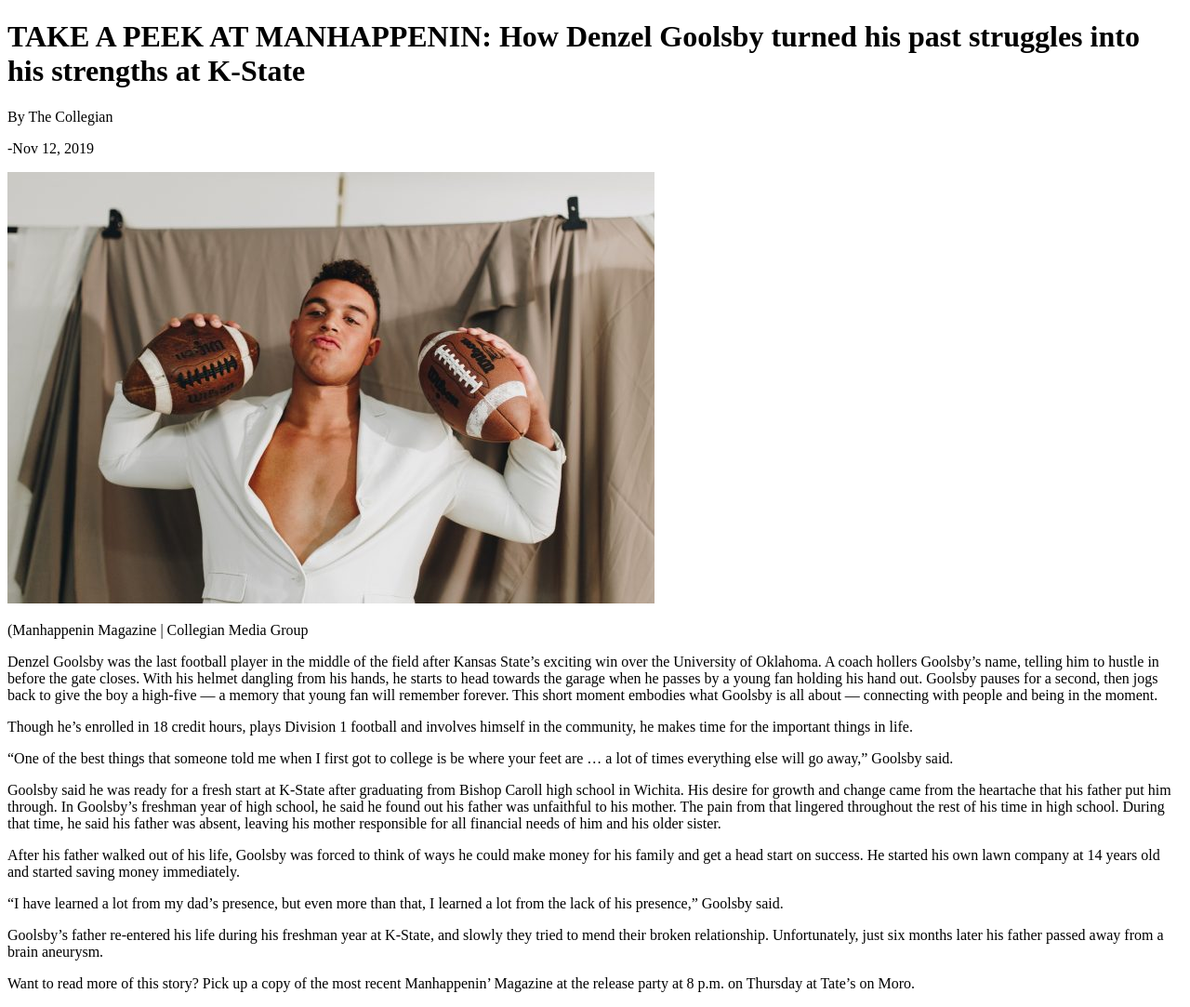
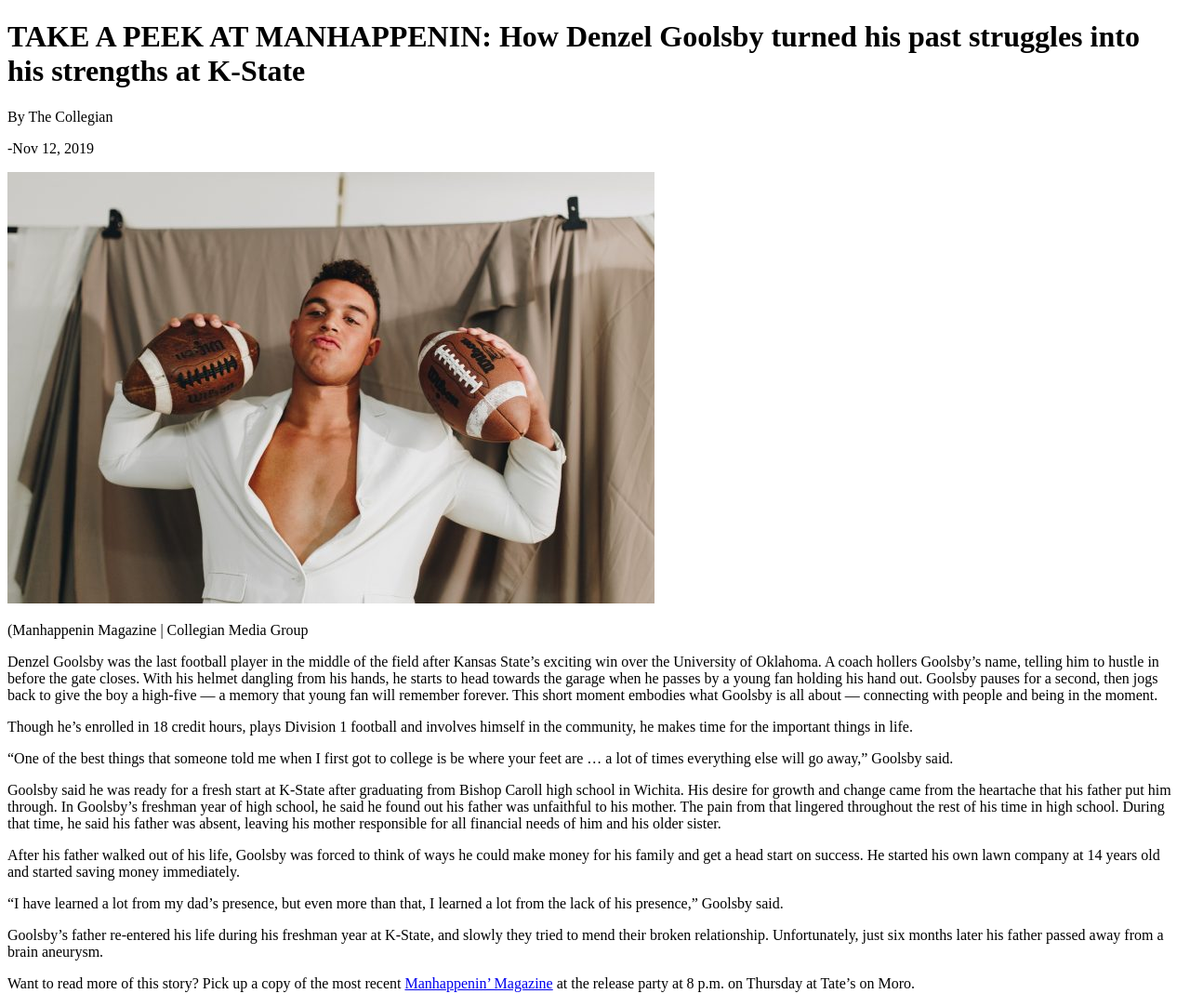
Before and after one commit to hjdelay/firstweb, a plain HTML site: page index.html in a window 1280 px wide. Shown: the whole page at 93% size. Drawn offline with Linux system fonts and the light colour scheme.

Commit message:
Update index.html

```diff
--- a/index.html
+++ b/index.html
@@ -24,7 +24,7 @@ With his helmet dangling from his hands, he starts to head towards the garage wh
 
 <p>Goolsby’s father re-entered his life during his freshman year at K-State, and slowly they tried to mend their broken relationship. Unfortunately, just six months later his father passed away from a brain aneurysm.</p>
 
-<p>Want to read more of this story? Pick up a copy of the most recent Manhappenin’ Magazine at the release party at 8 p.m. on Thursday at Tate’s on Moro.</p>
+					<p>Want to read more of this story? Pick up a copy of the most recent <a href="https://manhappeninmagazine.com/current/">Manhappenin’ Magazine</a> at the release party at 8 p.m. on Thursday at Tate’s on Moro.</p>
 	</body>
 
 </html>
```
